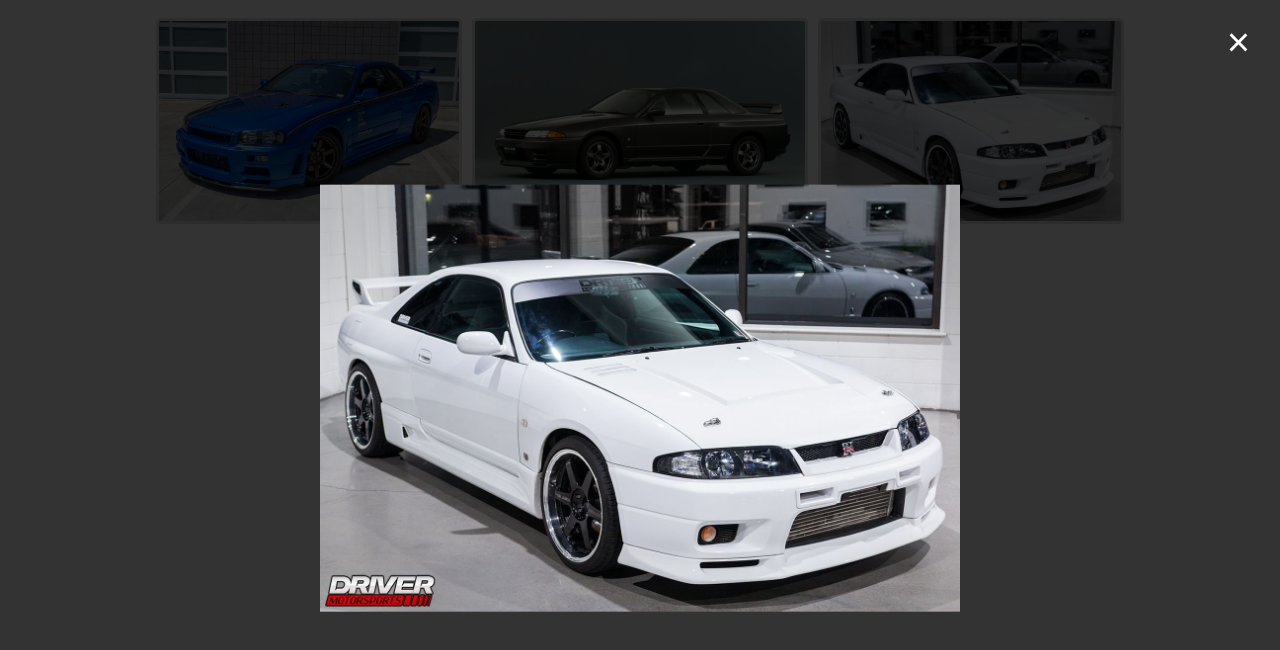
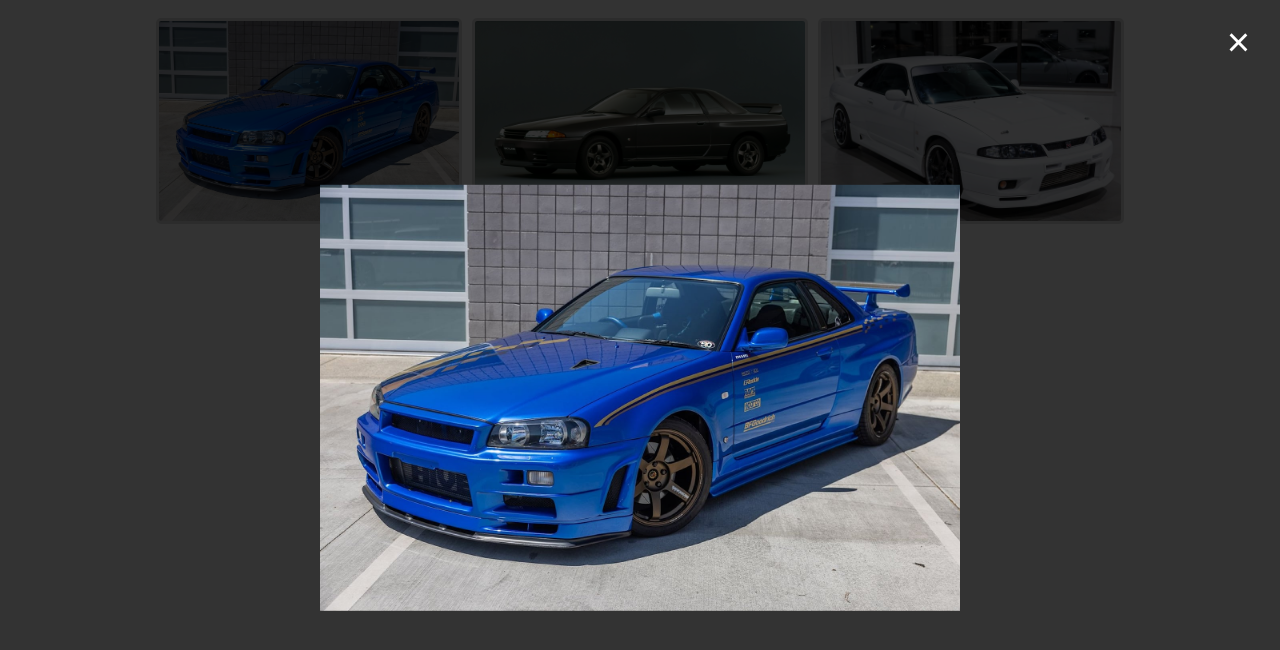
Before and after one commit to Ramlethal-Enjoyer/kepgaleria, a plain HTML site: page index.html in a window 1280 px wide. Both pictures are taken after a click on the picture 309 px from the left and 121 px from the top of the page. Drawn offline with nearby package versions, Linux system fonts and the light colour scheme.

Commit message:
Add files via upload

```diff
--- a/index.html
+++ b/index.html
@@ -7,43 +7,32 @@
 <link rel="stylesheet" href="css/styles.css">
 </head>
 <body>
-
-<div class="gallery-container">
-  <img src="img/slide1.jpg" alt="Kép 1" class="gallery-image" data-large="slide1_large.jpg">
-  <img src="img/slide2.jpg" alt="Kép 2" class="gallery-image" data-large="slide2_large.jpg">
-  <img src="img/slide3.jpg" alt="Kép 3" class="gallery-image" data-large="slide3_large.jpg">
-</div>
-
-<div id="myModal" class="modal">
-  <span class="close">&times;</span>
-  <div class="modal-content">
-    <img id="modal-image" src="img/slide1_large.jpg" alt="Nagy méretű kép">
+  <div class="gallery-container">
+    <img src="img/slide1.jpg" alt="Kép 1" class="gallery-image" data-large="img/slide1.jpg">
+    <img src="img/slide2.jpg" alt="Kép 2" class="gallery-image" data-large="img/slide2.jpg">
+    <img src="img/slide3.jpg" alt="Kép 3" class="gallery-image" data-large="img/slide3.jpg">
   </div>
-  <div class="modal-content">
-    <img id="modal-image" src="img/slide2_large.jpg" alt="Nagy méretű kép">
+  <div id="myModal" class="modal">
+    <span class="close">&times;</span>
+    <div class="modal-content">
+      <img id="modal-image" alt="Nagy méretű kép">
+    </div>
   </div>
-  <div class="modal-content">
-    <img id="modal-image" src="img/slide3_large.jpg" alt="Nagy méretű kép">
-  </div>
-</div>
-
 <script src="https://code.jquery.com/jquery-3.6.0.min.js"></script>
 <script>
 $(document).ready(function() {
   $('.gallery-image').click(function() {
-    $('#modal-image').attr('src', $(this).data('large'));
-    $('#myModal').fadeIn();
+    var largeImageSrc = $(this).data('large'); // Kinyeri a kép forrását
+    $('#modal-image').attr('src', largeImageSrc); // Beállítja a modal kép forrását
+    $('#myModal').fadeIn(); // Megjeleníti a modalt
   });
-
   $('.close, #myModal').click(function() {
-    $('#myModal').fadeOut();
+    $('#myModal').fadeOut(); // Elrejti a modalt
   });
-
   $('#modal-image').click(function(event) {
-    event.stopPropagation();
+    event.stopPropagation(); // Megakadályozza a modal bezárását a képre kattintáskor
   });
 });
 </script>
-
 </body>
 </html>
```
